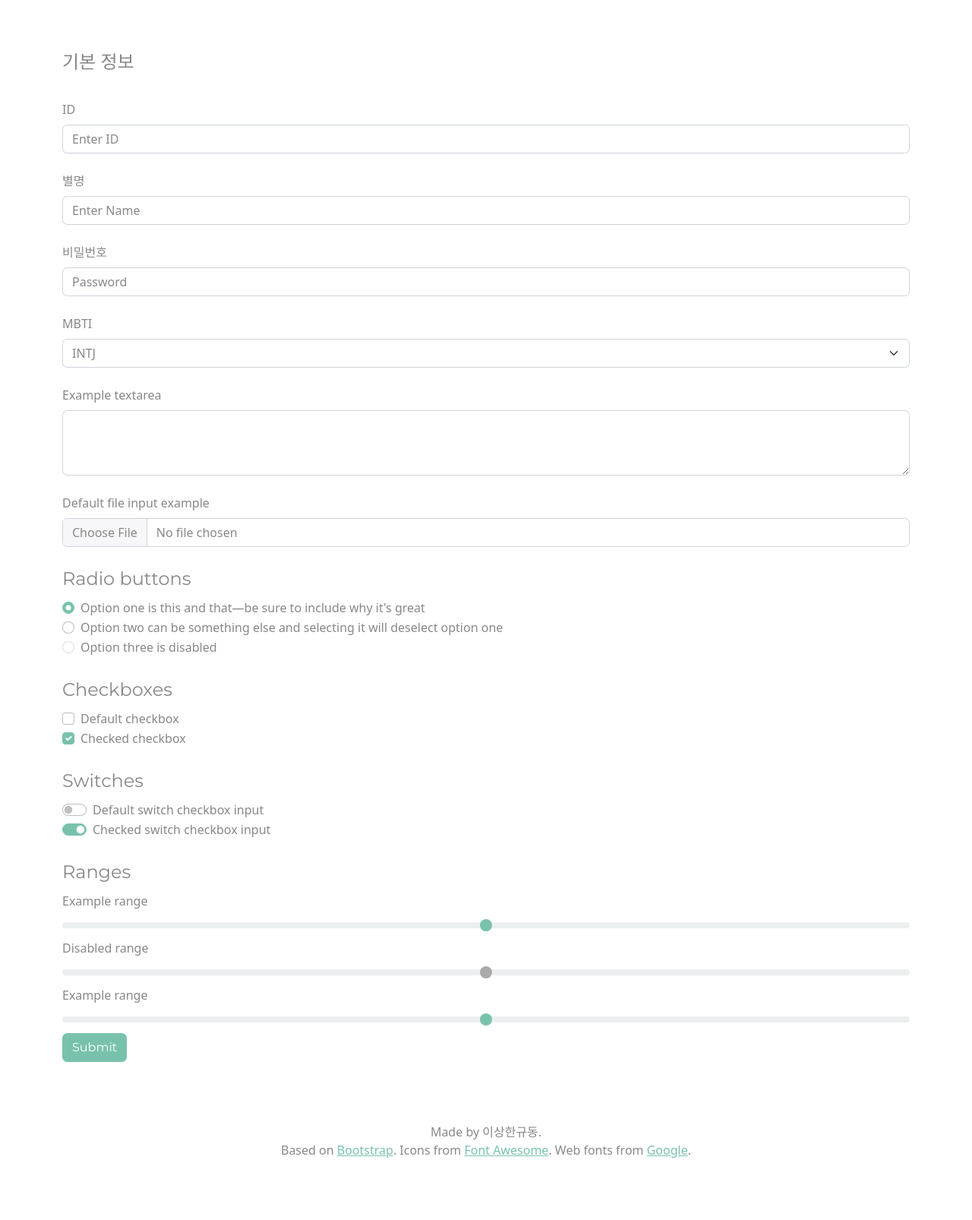
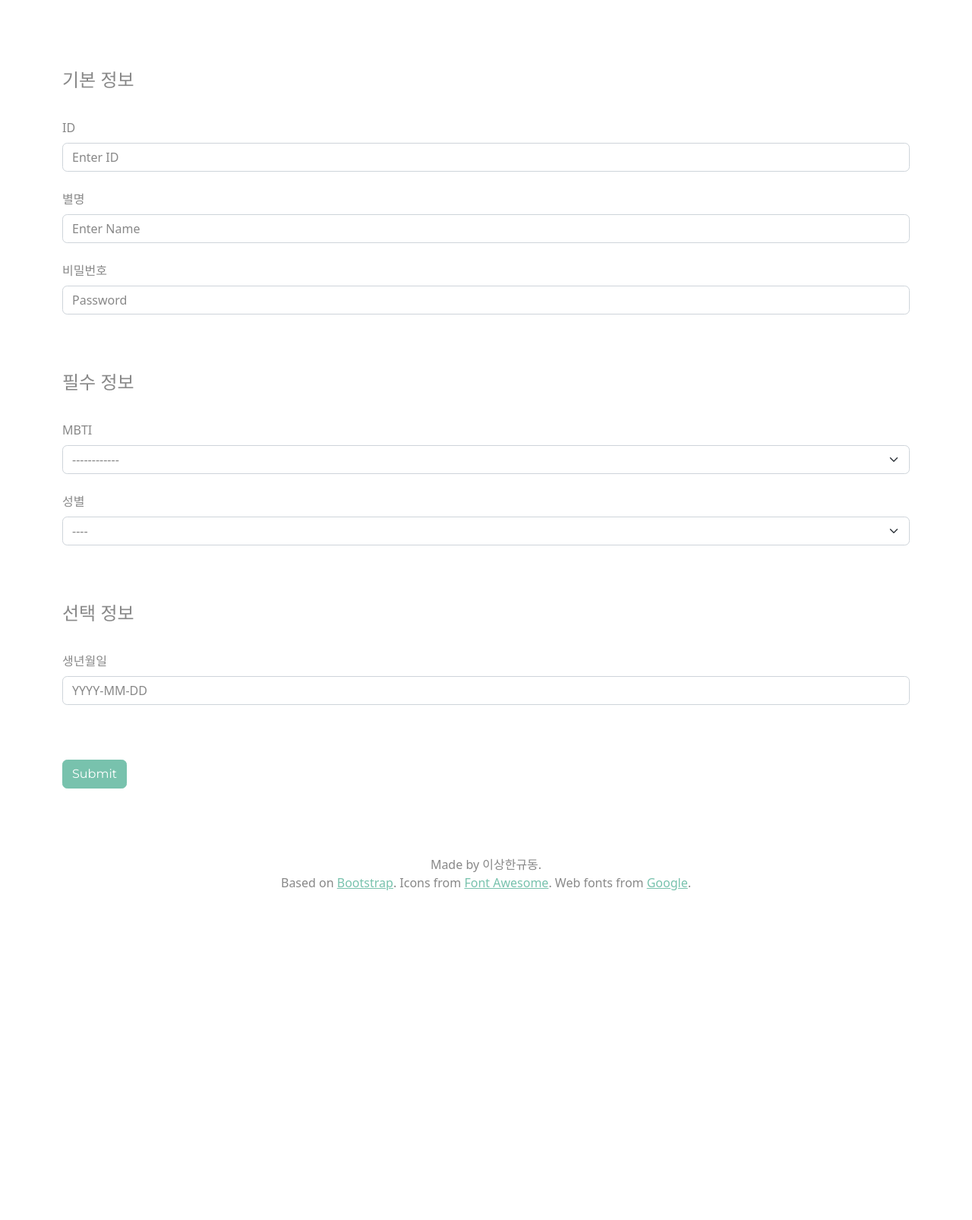
Before and after one commit to 2-Jihee/mc_semi_PJT, a Django app: page /user/signup in a window 1280 px wide. Shown: the part 56-1662 px from the top of the page at 76% size. After the commit the page ends 1228 px from the top, so only its background shows below. Run offline with Django 3.2, Linux system fonts and the light colour scheme; some libraries are stand-ins or nearby versions.

Commit message:
User: signup (incomplete).

```diff
--- a/mbti_gg/user/models.py
+++ b/mbti_gg/user/models.py
@@ -10,10 +10,10 @@ class User(models.Model):
     mbti_id = models.ForeignKey('mbti.Mbti', on_delete=models.PROTECT, db_column='mbti_id')
     birth_dt = models.DateField(null=True, blank=True)
     GENDER_CHOICES = (
-        ('M', 'Man'),
+        ('M', 'Male'),
         ('F', 'Female')
     )
-    gender = models.CharField(max_length=1, null=True, choices=GENDER_CHOICES )
+    gender = models.CharField(max_length=1, null=True, choices=GENDER_CHOICES)
     # gender = models.CharField(max_length=1)
     #
     # class Meta:
--- a/mbti_gg/user/templates/user/signup.html
+++ b/mbti_gg/user/templates/user/signup.html
@@ -5,9 +5,10 @@
 <html>
 <body>
   <div class="container">
-    <form action="./submit">
+    <form action="./signup/submit" method="post">
+      {% csrf_token %}
       <fieldset>
-        <legend>기본 정보</legend>
+        <legend class="mt-4">기본 정보</legend>
         <div class="form-group">
           <label class="form-label mt-4">ID</label>
           <input type="text" class="form-control" placeholder="Enter ID" name="user_id">
@@ -20,95 +21,56 @@
           <label class="form-label mt-4">비밀번호</label>
           <input type="password" class="form-control" placeholder="Password" name="pwd">
         </div>
+        <br>
+        <br>
+      </fieldset>
+      <fieldset>
+        <legend class="mt-4">필수 정보</legend>
         <div class="form-group">
           <label class="form-label mt-4">MBTI</label>
           <select class="form-select" name="mbti_id">
-            <option>INTJ</option>
-            <option>INTP</option>
-            <option>ENTJ</option>
-            <option>ENTP</option>
-            <option>INFJ</option>
-            <option>INFP</option>
-            <option>ENFJ</option>
-            <option>ENFP</option>
-            <option>ISTJ</option>
-            <option>ISFJ</option>
-            <option>ESTJ</option>
-            <option>ESFJ</option>
-            <option>ISTP</option>
-            <option>ISFP</option>
-            <option>ESTP</option>
-            <option>ESFP</option>
+            <option value selected>------------</option>
+            <option value="INTJ">INTJ: 용의주도한 전략가</option>
+            <option value="INTP">INTP: 논리적인 사색가</option>
+            <option value="ENTJ">ENTJ: 대담한 통솔자</option>
+            <option value="ENTP">ENTP: 뜨거운 논쟁을 즐기는 변론가</option>
+            <option value="INFJ">INFJ: 선의의 옹호자</option>
+            <option value="INFP">INFP: 열정적인 중재자</option>
+            <option value="ENFJ">ENFJ: 정의로운 사회운동가</option>
+            <option value="ENFP">ENFP: 재기발랄한 활동가</option>
+            <option value="ISTJ">ISTJ: 청렴결백한 논리주의자</option>
+            <option value="ISFJ">ISFJ: 용감한 수호자</option>
+            <option value="ESTJ">ESTJ: 엄격한 관리자</option>
+            <option value="ESFJ">ESFJ: 사교적인 외교관</option>
+            <option value="ISTP">ISTP: 만능 재주꾼</option>
+            <option value="ISFP">ISFP: 호기심 많은 예술가</option>
+            <option value="ESTP">ESTP: 모험을 즐기는 사업가</option>
+            <option value="ESFP">ESFP: 자유로운 영혼의 연예인</option>
           </select>
         </div>
-
-
         <div class="form-group">
-          <label for="exampleTextarea" class="form-label mt-4">Example textarea</label>
-          <textarea class="form-control" id="exampleTextarea" rows="3"></textarea>
+          <label class="form-label mt-4">성별</label>
+          <select class="form-select" name="gender">
+            <option value selected>----</option>
+            <option value="M">남성</option>
+            <option value="F">여성</option>
+          </select>
         </div>
+        <br>
+        <br>
+      </fieldset>
+      <fieldset>
+        <legend class="mt-4">선택 정보</legend>
         <div class="form-group">
-          <label for="formFile" class="form-label mt-4">Default file input example</label>
-          <input class="form-control" type="file" id="formFile">
+          <label class="form-label mt-4">생년월일</label>
+          <input type="text" class="form-control" placeholder="YYYY-MM-DD" name="birth_dt">
         </div>
-        <fieldset class="form-group">
-          <legend class="mt-4">Radio buttons</legend>
-          <div class="form-check">
-            <label class="form-check-label">
-              <input type="radio" class="form-check-input" name="optionsRadios" id="optionsRadios1" value="option1" checked="">
-              Option one is this and that—be sure to include why it's great
-            </label>
-          </div>
-          <div class="form-check">
-            <label class="form-check-label">
-              <input type="radio" class="form-check-input" name="optionsRadios" id="optionsRadios2" value="option2">
-              Option two can be something else and selecting it will deselect option one
-            </label>
-          </div>
-          <div class="form-check disabled">
-            <label class="form-check-label">
-              <input type="radio" class="form-check-input" name="optionsRadios" id="optionsRadios3" value="option3" disabled="">
-              Option three is disabled
-            </label>
-          </div>
-        </fieldset>
-        <fieldset class="form-group">
-          <legend class="mt-4">Checkboxes</legend>
-          <div class="form-check">
-            <input class="form-check-input" type="checkbox" value="" id="flexCheckDefault">
-            <label class="form-check-label" for="flexCheckDefault">
-              Default checkbox
-            </label>
-          </div>
-          <div class="form-check">
-            <input class="form-check-input" type="checkbox" value="" id="flexCheckChecked" checked="">
-            <label class="form-check-label" for="flexCheckChecked">
-              Checked checkbox
-            </label>
-          </div>
-        </fieldset>
-        <fieldset>
-          <legend class="mt-4">Switches</legend>
-          <div class="form-check form-switch">
-            <input class="form-check-input" type="checkbox" id="flexSwitchCheckDefault">
-            <label class="form-check-label" for="flexSwitchCheckDefault">Default switch checkbox input</label>
-          </div>
-          <div class="form-check form-switch">
-            <input class="form-check-input" type="checkbox" id="flexSwitchCheckChecked" checked="">
-            <label class="form-check-label" for="flexSwitchCheckChecked">Checked switch checkbox input</label>
-          </div>
-        </fieldset>
-        <fieldset class="form-group">
-          <legend class="mt-4">Ranges</legend>
-            <label for="customRange1" class="form-label">Example range</label>
-            <input type="range" class="form-range" id="customRange1">
-            <label for="disabledRange" class="form-label">Disabled range</label>
-            <input type="range" class="form-range" id="disabledRange" disabled="">
-            <label for="customRange3" class="form-label">Example range</label>
-            <input type="range" class="form-range" min="0" max="5" step="0.5" id="customRange3">
-        </fieldset>
+        <br>
+        <br>
+      </fieldset>
+      <label class="form-label mt-4">
         <button type="submit" class="btn btn-primary">Submit</button>
-      </fieldset>
+      </label>
     </form>
   </div>
 </body>
--- a/mbti_gg/user/views.py
+++ b/mbti_gg/user/views.py
@@ -1,6 +1,7 @@
 from django.shortcuts import render, redirect
 from common.views import context_login, context_selected_mbti
 from user.models import User
+from datetime import datetime
 
 
 # Create your views here.
@@ -73,7 +74,54 @@ def signup(request):
 def signup_submit(request):
     print('>>> User - Signup submit')
 
-    return
+    user_id = request.POST['user_id']
+    name = request.POST['name']
+    pwd = request.POST['pwd']
+    mbti_id = request.POST['mbti_id']
+    gender = request.POST['gender']
+    birth_dt = request.POST['birth_dt']
+
+    print('>>> User - Signup try user_id:{}'.format(user_id))
+
+    if User.objects.filter(user_id=user_id).exists():
+        print('>>> User - Signup submit error: user_id exists')
+        return redirect('user_login')
+
+    if User.objects.filter(name=name).exists():
+        print('>>> User - Signup submit error: name exists')
+        return redirect('user_login')
+
+    if user_id == '':
+        print('>>> User - Signup submit error: user_id is Empty')
+        return redirect('user_login')
+
+    if name == '':
+        print('>>> User - Signup submit error: name is Empty')
+        return redirect('user_login')
+
+    if pwd == '':
+        print('>>> User - Signup submit error: pwd is Empty')
+        return redirect('user_login')
+
+    if mbti_id == '':
+        print('>>> User - Signup submit error: mbti_id is Empty')
+        return redirect('user_login')
+
+    if gender == '':
+        print('>>> User - Signup submit error: gender is Empty')
+        return redirect('user_login')
+
+    if birth_dt != '':
+        try:
+            datetime.strptime(birth_dt, '%Y-%m-%d')
+        except:
+            print('>>> User - Signup submit error: birth_dt format is incorrect')
+            return redirect('user_login')
+
+    User(user_id=user_id, name=name, pwd=pwd, mbti_id=mbti_id, gender=gender, birth_dt=birth_dt).save()
+    print('>>> User - Signup successful user_id:{}'.format(user_id))
+
+    return redirect('user_login')
 
 
 def info(request):
```
